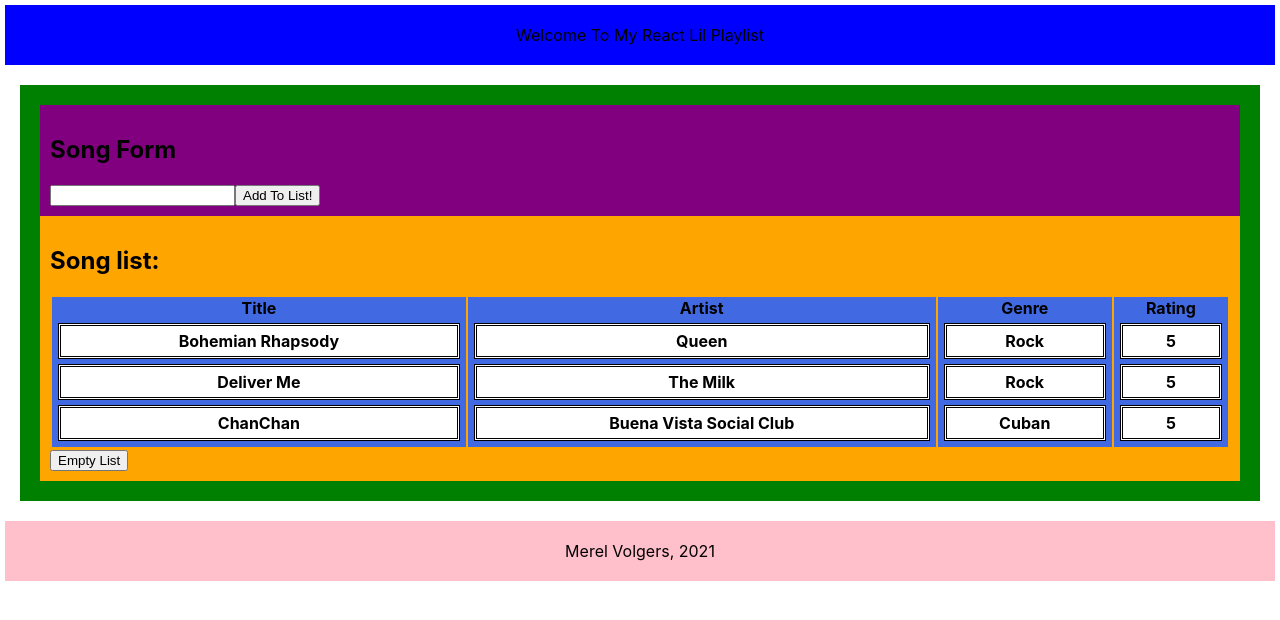
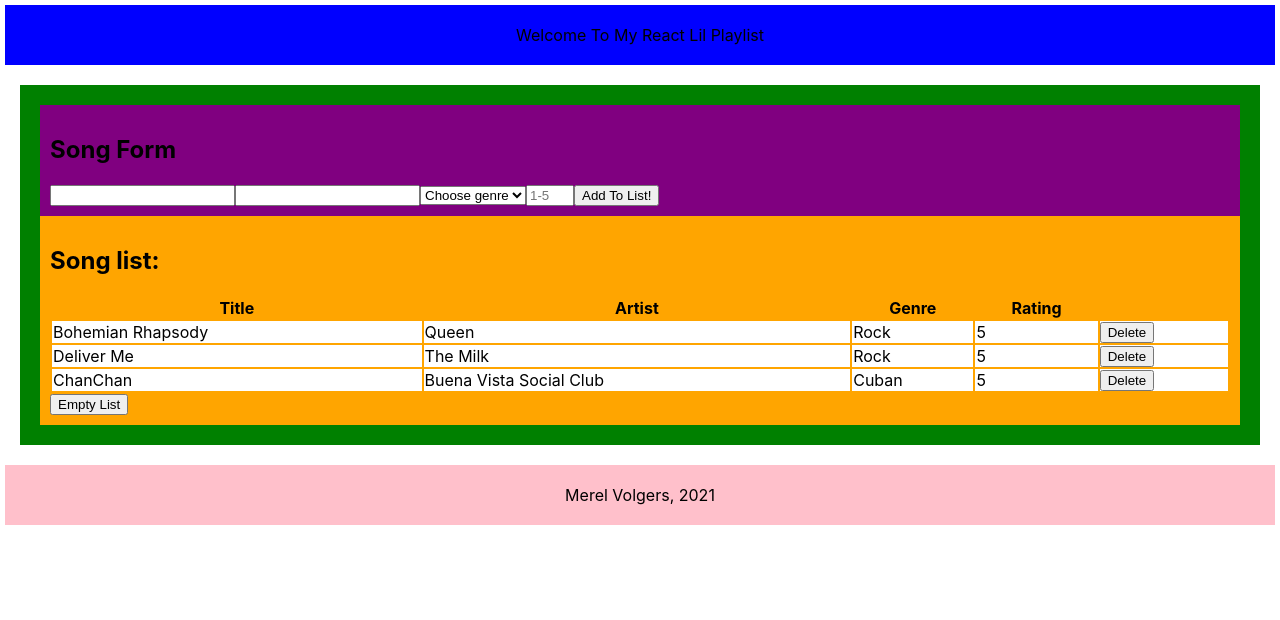
Before and after one commit to MerelVolgers/React-Lil-Playlist, a React (Create React App) app in the folder react-lil-playlist/: page / in a window 1280 px wide. Shown: the top 620 px of the page. Built offline with nearby package versions, Linux system fonts and the light colour scheme.

Commit message:
working form and table

```diff
--- a/react-lil-playlist/src/components/Artist.js
+++ /dev/null
@@ -1,16 +0,0 @@
-import React from "react"
-
-function Artist ({id, artist}) {
-
-    return(
-        <li
-            className = "singleItem"
-            key = {id}
-        >
-            <span className = "song-artist"> {artist || ""} </span>
-
-        </li>
-    )
-}
-
-export default Artist
--- a/react-lil-playlist/src/components/Genre.js
+++ /dev/null
@@ -1,16 +0,0 @@
-import React from "react"
-
-function Genre ({id, genre}) {
-
-    return(
-        <li
-            className = "singleItem"
-            key = {id}
-        >
-            <span className = "song-genre"> {genre || ""} </span>
-
-        </li>
-    )
-}
-
-export default Genre
--- a/react-lil-playlist/src/components/Inputfield.js
+++ /dev/null
@@ -1,39 +0,0 @@
-import React from "react"
-
-class InputField extends React.Component {
-    state = {
-        input: " "
-    }
-
-    render() {
-        const onInput = event => {
-            this.setState({
-                input: event.target.value
-            })
-        }
-
-        const onSubmit = e => {
-            e.preventDefault()
-            this.props.onSubmit (this.state.input)
-            this.setState({
-                input: " "
-            })
-        }
-
-        return(
-            <form className="songs-input" onSubmit= {onSubmit}>
-                <input
-                    placeholder = "Type artist here..."
-                    type="search"
-                    onChange= {onInput}
-                    value = {this.state.input}
-                    className = 'new-input'
-                ></input>
-
-                <button className = "button-new-input" type="submit"> Add To List! </button>
-            </form>
-        )
-    }
-
-}
-export default InputField
--- a/react-lil-playlist/src/components/Rating.js
+++ /dev/null
@@ -1,16 +0,0 @@
-import React from "react"
-
-function Rating ({id, rating}) {
-
-    return(
-        <li
-            className = "singleItem"
-            key = {id}
-        >
-            <span className = "song-rating"> {rating || ""} </span>
-
-        </li>
-    )
-}
-
-export default Rating
--- a/react-lil-playlist/src/components/SongForm.js
+++ b/react-lil-playlist/src/components/SongForm.js
@@ -1,18 +1,85 @@
 import React from "react"
-import InputField from "./Inputfield"
-// import InputFieldArtist from "./InputFieldArtist"
 
-function SongForm ({addSong}) {
+class SongForm extends React.Component {
+    constructor () {
+        super()
+        this.state = {
+            title: " ",
+            artist: " ",
+            genre: " ",
+            rating: " ",
+        }
+        this.onInput = this.onInput.bind(this)
+        this.onSubmit = this.onSubmit.bind(this)
+    }
+
+    onInput (event) {
+        this.setState({
+            [event.target.name] : event.target.value
+        })
+    }
+
+    onSubmit (event) {
+        event.preventDefault()
+        this.props.addSong(this.state)
+        this.setState({
+            title: " ",
+            artist: " ",
+            genre: " ",
+            rating: " ",
+        })
+    }
+
+    render() {
         return(
             <div className= "songForm">
                 <h2> Song Form </h2>
 
-                <InputField onSubmit = {addSong} />
+                <form className="songs-input" style={{width: "100%"}} onSubmit={this.onSubmit}>
+                    <input
+                        type = "text"
+                        value = {this.state.title}
+                        name = "title"
+                        placeholder = "Type title here..."
+                        onChange = {this.onInput}
+                    />
 
-                {/* <InputFieldArtist /> */}
+                    <input
+                        type = "text"
+                        value = {this.state.artist}
+                        name = "artist"
+                        placeholder = "Type artist here..."
+                        onChange = {this.onInput}
+                    />
 
+                    <select
+                        value = {this.state.genre}
+                        name = "genre"
+                        onChange = {this.onInput}
+                    >
+                        <option value= "choose"> Choose genre </option>
+                        <option value= "Pop"> Pop </option>
+                        <option value= "Reggae"> Reggae </option>
+                        <option value= "Techno"> Techno </option>
+                        <option value= "Rock"> Rock </option>
+                        <option value= "Other"> Other </option>
+                    </select>
+
+                    <input
+                        type = "number"
+                        value = {this.state.rating}
+                        name = "rating"
+                        min ="1"
+                        max = "5"
+                        placeholder="1-5"
+                        onChange = {this.onInput}
+                    />
+
+                    <button className = "button-new-input" type="submit"> Add To List! </button>
+                </form>
             </div>
         )
+    }
 }
 
 export default SongForm
--- /dev/null
+++ b/react-lil-playlist/src/components/SongItem.js
@@ -0,0 +1,24 @@
+import React from "react"
+
+function SongItem ({id, title, artist, genre, rating, deleteSong}) {
+
+    return(
+        <tr
+            className = "singleItem"
+            key = {id}
+        >
+            <td> {title || ""} </td>
+            <td> {artist || ""} </td>
+            <td> {genre || ""}  </td>
+            <td> {rating || ""}  </td>
+
+            <button
+                className="delete-song"
+                onClick={deleteSong}
+                data-id = {id}
+            > Delete </button>
+        </tr>
+    )
+}
+
+export default SongItem
--- a/react-lil-playlist/src/components/SongList.js
+++ b/react-lil-playlist/src/components/SongList.js
@@ -1,51 +1,36 @@
 import React from "react"
-import Title from "./Title"
-import Artist from "./Artist"
-import Genre from "./Genre"
-import Rating from "./Rating"
+import SongItem from "./SongItem"
 
-function SongList ({songs, addSong, emptyList}) {
+function SongList ({songs, addSong, emptyList, deleteSong}) {
 
-    const ListTitle = songs ? songs.map (song => (
-        <Title
+    const ListSongs = songs ? songs.map (song => (
+        <SongItem
             key = {song.id}
+            id = {song.id}
             title = {song.title}
+            artist = {song.artist}
+            genre = {song.genre}
+            rating = {song.rating}
+            deleteSong = {deleteSong}
         />
     )) : " "
-
-    const ListArtist = songs ? songs.map (song => (
-        <Artist
-            key = {song.id}
-            artist = {song.artist}
-        />
-    )) : " "
-
-    const ListGenres = songs ? songs.map (song => (
-        <Genre
-            key = {song.id}
-            genre = {song.genre}
-        />
-    )) : " "
-
-    const ListRatings = songs ? songs.map (song => (
-        <Rating
-            key = {song.id}
-            rating = {song.rating}
-        />
-    )) : " "
-
 
     return(
         <div className="songList">
             <h2> Song list: </h2>
 
             <table style={{width: "100%"}}>
-                <tr className="song-header">
-                    <th className="song-row__item"> Title {ListTitle} </th>
-                    <th className="song-row__item"> Artist {ListArtist} </th>
-                    <th className="song-row__item"> Genre {ListGenres} </th>
-                    <th className="song-row__item"> Rating {ListRatings} </th>
-                </tr>
+
+                <thead>
+                    <th className="song-row__item"> Title </th>
+                    <th className="song-row__item"> Artist </th>
+                    <th className="song-row__item"> Genre  </th>
+                    <th className="song-row__item"> Rating  </th>
+                </thead>
+
+                <tbody>
+                    {ListSongs}
+                </tbody>
             </table>
 
             <button onClick={emptyList}> Empty List </button>
--- a/react-lil-playlist/src/components/Title.js
+++ /dev/null
@@ -1,16 +0,0 @@
-import React from "react"
-
-function Title ({id, title}) {
-
-    return(
-        <li
-            className = "singleItem"
-            key = {id}
-        >
-            <span className = "song-title"> {title || ""} </span>
-
-        </li>
-    )
-}
-
-export default Title
--- a/react-lil-playlist/src/components/container.js
+++ b/react-lil-playlist/src/components/container.js
@@ -6,7 +6,6 @@ class Container extends Component {
     constructor() {
         super()
         this.state = {
-            songInput: " ",
             songs: [
                 {id:1, title: "Bohemian Rhapsody", artist: "Queen", genre:"Rock", rating:"5"},
                 {id:2, title: "Deliver Me", artist: "The Milk", genre: "Rock", rating: "5"},
@@ -15,15 +14,16 @@ class Container extends Component {
         }
         this.addSong = this.addSong.bind(this)
         this.emptyList = this.emptyList.bind(this)
+        this.deleteSong = this.deleteSong.bind(this)
     }
 
     addSong = (song) => {
         const newSong = {
             id: this.state.songs.length +1,
-            title: song,
-            // artist: artist,
-            // genre: genre,
-            // rating: rating
+            title: song.title,
+            artist: song.artist,
+            genre: song.genre,
+            rating: song.rating
         }
         this.setState ({songs: this.state.songs.concat(newSong)})
     }
@@ -32,6 +32,13 @@ class Container extends Component {
         this.setState({
             songs: []
         })
+    }
+//////////////////////////////// delete a single song from list: not working yet
+    deleteSong (id) {
+        const updated = this.state.songs.filter (song => {
+            return id !== Number(id)
+        })
+        this.setState({ songs: updated })
     }
 
     render() {
@@ -46,6 +53,7 @@ class Container extends Component {
                     songs= {this.state.songs}
                     addSong={this.addSong}
                     emptyList = {this.emptyList}
+                    deleteSong = {this.deleteSong}
                 />
 
             </div>
```
